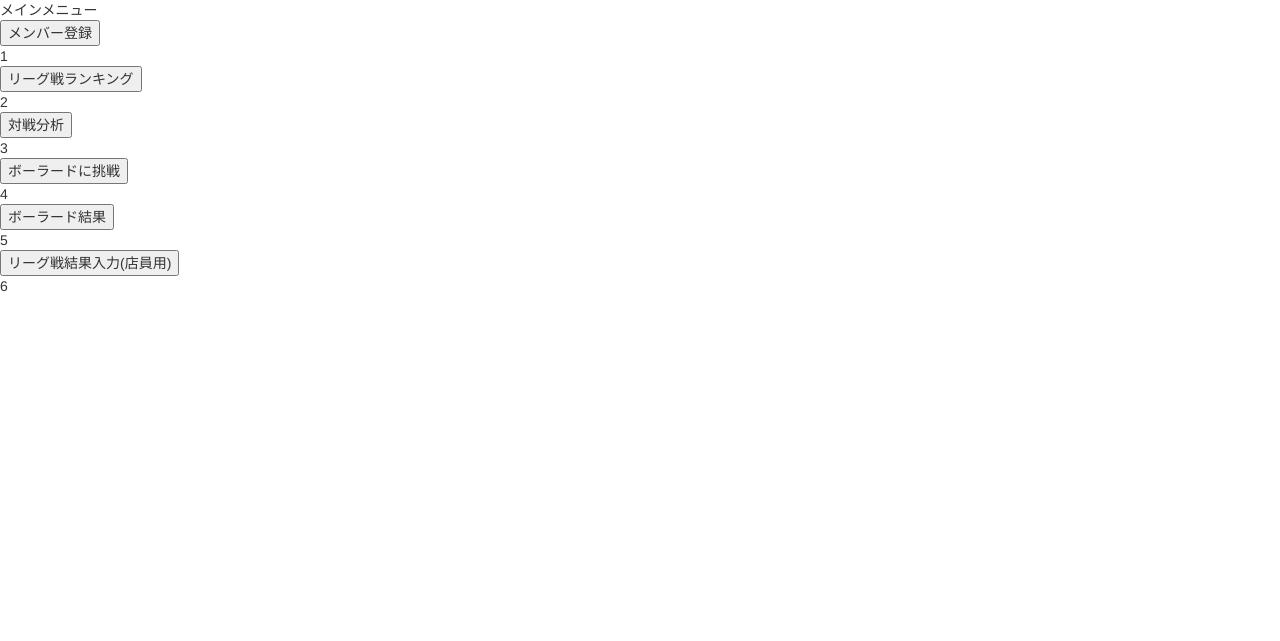
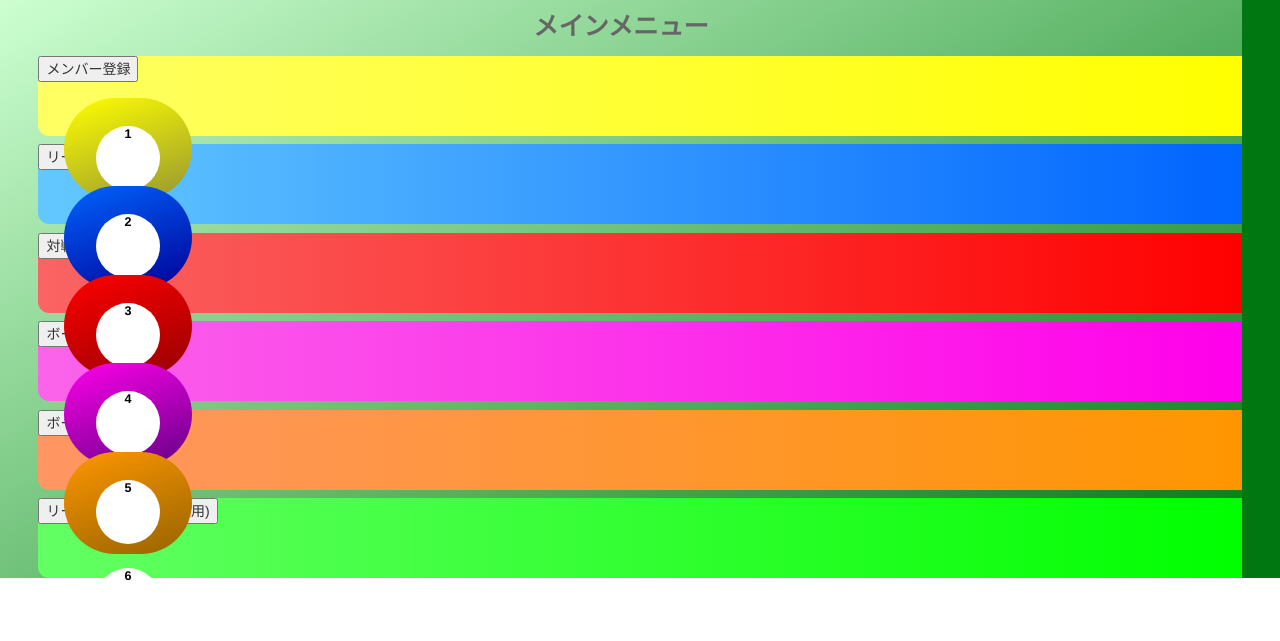
Before and after one commit to tetsuwrx/b-path-league, a PHP site: template web/views/index.twig in a window 1280 px wide. Shown: the top 641 px of the page. Run offline with PHP 8.4, Linux system fonts and the light colour scheme; the template is opened without the code that fills it, so the values that code supplies are empty; some libraries are stand-ins or nearby versions.

Commit message:
style apply

```diff
--- a/web/stylesheets/main.css
+++ b/web/stylesheets/main.css
@@ -34,3 +34,50 @@
 .jumbotron .lang-logo img {
   max-width: 100%;
 }
+
+div.mainttl{
+  background:linear-gradient(-210deg, rgb(205, 255, 209), rgb(0, 119, 16));
+  width:calc(100% -3vw);
+  height:110%;
+  border-right:solid 3vw rgb(0, 119, 16);
+}
+div.mainbase{
+  width:100%;
+  text-align:center;
+  height:6vh;
+  padding-top:1vh;
+  font-size:1.8em;
+  font-weight:bold;
+  color:rgb(102, 102, 102);
+}
+div.mains{
+  margin-top:1vh;margin-left:3vw;
+  width:calc(100% - 0.6em -1px);
+  border:none;height:10vh;
+  margin-bottom:0.6em;
+  border-top-left-radius:0.8em;
+  border-bottom-left-radius:0.8em;
+}
+
+div.mainball{
+  text-align:center;
+  padding-top:2vw;
+  position:absolute;
+  margin-left:2vw;
+  margin-top:2vh;
+  color:black;
+  width:10vw;
+  height:8vw;
+  border-radius:10vw;
+  font-size:0.9em;
+}
+
+div.ballNumber{
+  height:5vw;
+  width:5vw;
+  background:white;
+  border-radius:5vw;
+  margin-left:2.5vw;
+  margin-top:0.3vh;
+  font-weight:bold;
+}
--- a/web/views/index.twig
+++ b/web/views/index.twig
@@ -3,63 +3,63 @@
 {% block content %}
 <div class="mainttl">
   <div class="mainbase">メインメニュー</div>
-  <div class="mains0">
+  <div class="mains" style="background:linear-gradient(270deg, rgb(255, 255, 0), rgb(255, 255, 100));">
     <form method="post" action="regist.php" target="_self" name="form0">
       <div class="main">
         <input class="mainsubmit" type="submit" name="a4" value="メンバー登録">
       </div>
       </form>
-      <div class="mainball0">
-        <div class="ballNomber">1</div>
+      <div class="mainball" style="background:linear-gradient(160deg, rgb(255, 255, 0), rgb(150, 150, 50));">
+        <div class="ballNumber">1</div>
       </div>
   </div>
-  <div class="mains1">
+  <div class="mains" style="background:linear-gradient(270deg, rgb(0, 100, 255), rgb(100, 200, 255));">
     <form method="post" action="ranking.php" target="_self" name="form1">
       <div class="main">
         <input class="mainsubmit" type="submit" name="a3" value="リーグ戦ランキング">
       </div>
-      <div class="mainball1">
-        <div class="ballNomber">2</div>
+      <div class="mainball" style="background:linear-gradient(160deg, rgb(0, 100, 255), rgb(0, 0, 150));">
+        <div class="ballNumber">2</div>
       </div>
   </form>
   </div>
-  <div class="mains2">
+  <div class="mains" style="background:linear-gradient(270deg, rgb(255, 0, 0), rgb(250, 100, 100));">
     <form method="post" action="report.php" target="_self" name="form2">
       <div class="main">
         <input class="mainsubmit" type="submit" name="a5" value="対戦分析">
       </div>
-      <div class="mainball2">
-        <div class="ballNomber">3</div>
+      <div class="mainball" style="background:linear-gradient(160deg, rgb(255, 0, 0), rgb(150, 0, 0));">
+        <div class="ballNumber">3</div>
       </div>
     </form>
   </div>
-  <div class="mains3">
+  <div class="mains" style="background:linear-gradient(270deg, rgb(255, 0, 234), rgb(250, 100, 234));">
     <form method="post" action="bowlards.php" target="_self" name="form3">
       <div class="main">
         <input class="mainsubmit" type="submit" name="a0" value="ボーラードに挑戦">
       </div>
-      <div class="mainball3">
-        <div class="ballNomber">4</div>
+      <div class="mainball" style="background:linear-gradient(160deg, rgb(255, 0, 234), rgb(100, 0, 134));">
+        <div class="ballNumber">4</div>
       </div>
     </form>
   </div>
-  <div class="mains4">
+  <div class="mains" style="background:linear-gradient(270deg, rgb(255, 150, 0), rgb(255, 150, 100));">
     <form method="post" action="bowlards_score.php" target="_self" name="form4">
       <div class="main">
         <input class="mainsubmit" type="submit" name="a2" value="ボーラード結果">
       </div>
-      <div class="mainball4">
-        <div class="ballNomber">5</div>
+      <div class="mainball" style="background:linear-gradient(160deg, rgb(255, 150, 0), rgb(150, 100, 0));">
+        <div class="ballNumber">5</div>
       </div>
     </form>
   </div>
-  <div class="mains5">
+  <div class="mains" style="background:linear-gradient(270deg, rgb(0, 255, 0), rgb(100, 255, 100));">
     <form method="post" action="score_entry.php" target="_self" name="form5">
       <div class="main">
         <input class="mainsubmit" type="submit" name="a1" value="リーグ戦結果入力(店員用)">
       </div>
-      <div class="mainball5">
-        <div class="ballNomber">6</div>
+      <div class="mainball" background:linear-gradient(160deg, rgb(0, 255, 0), rgb(0, 150, 0));>
+        <div class="ballNumber">6</div>
       </div>
     </form>
   </div>
```
